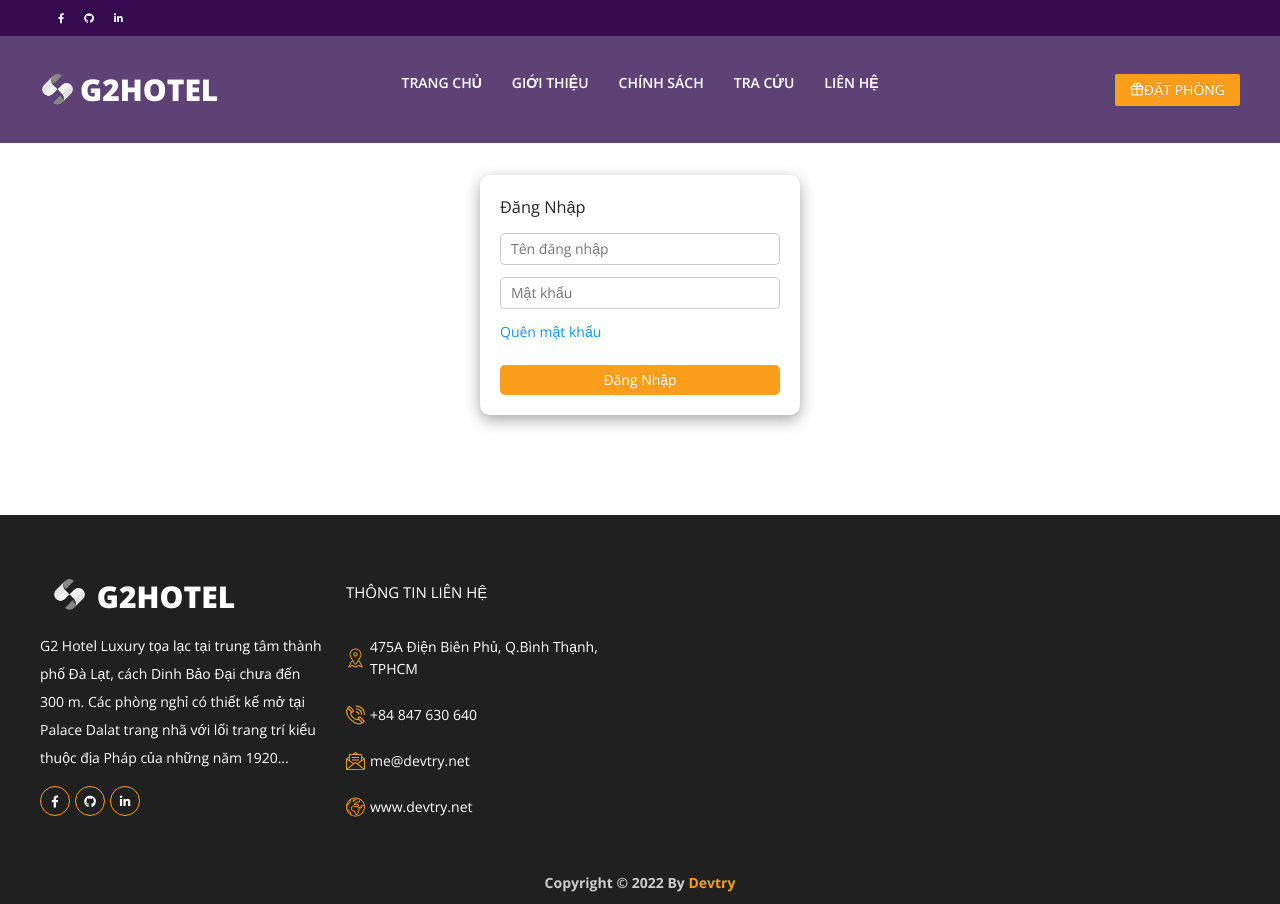
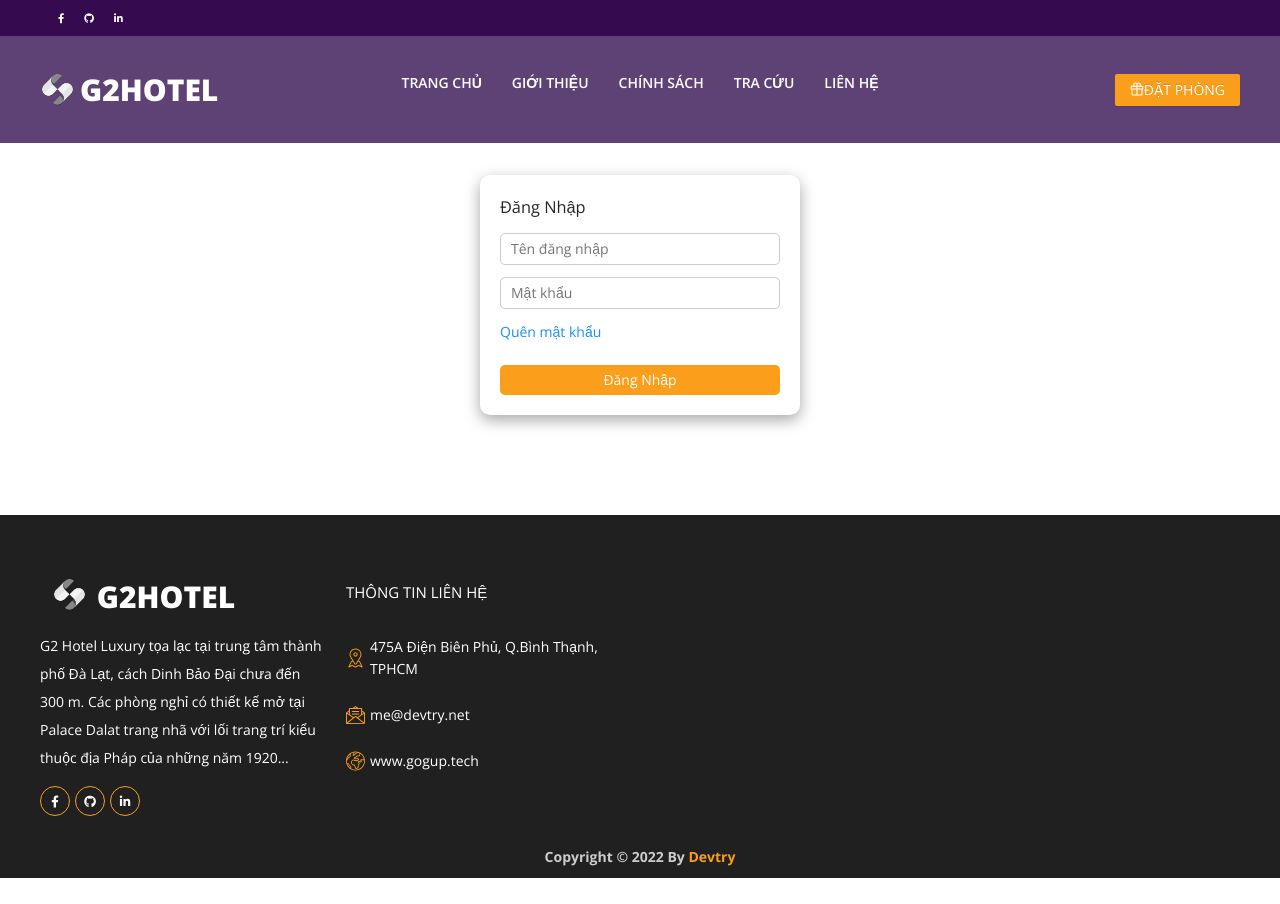
Before and after one commit to iamdevtry/G2Hotel_Client, a React (Create React App) app: page /login in a window 1280 px wide. After the commit the page ends 878 px from the top, so only its background shows below. Built offline with nearby package versions, Linux system fonts and the light colour scheme.

Commit message:
Update Footer.jsx

```diff
--- a/src/components/Footer/Footer.jsx
+++ b/src/components/Footer/Footer.jsx
@@ -67,12 +67,6 @@ const Footer = () => {
                                     </a>
                                 </div>
                                 <div className="footer-info-item">
-                                    <img src={fi2} className="footer-info-item__img"></img>
-                                    <a href="" className="footer-info-item__content">
-                                        +84 847 630 640
-                                    </a>
-                                </div>
-                                <div className="footer-info-item">
                                     <img src={fi3} className="footer-info-item__img"></img>
                                     <a href="" className="footer-info-item__content">
                                         me@devtry.net
@@ -80,8 +74,8 @@ const Footer = () => {
                                 </div>
                                 <div className="footer-info-item">
                                     <img src={fi4} className="footer-info-item__img"></img>
-                                    <a href="" className="footer-info-item__content">
-                                        www.devtry.net
+                                    <a href="http://gogup.tech/" className="footer-info-item__content">
+                                        www.gogup.tech
                                     </a>
                                 </div>
                             </div>
```
